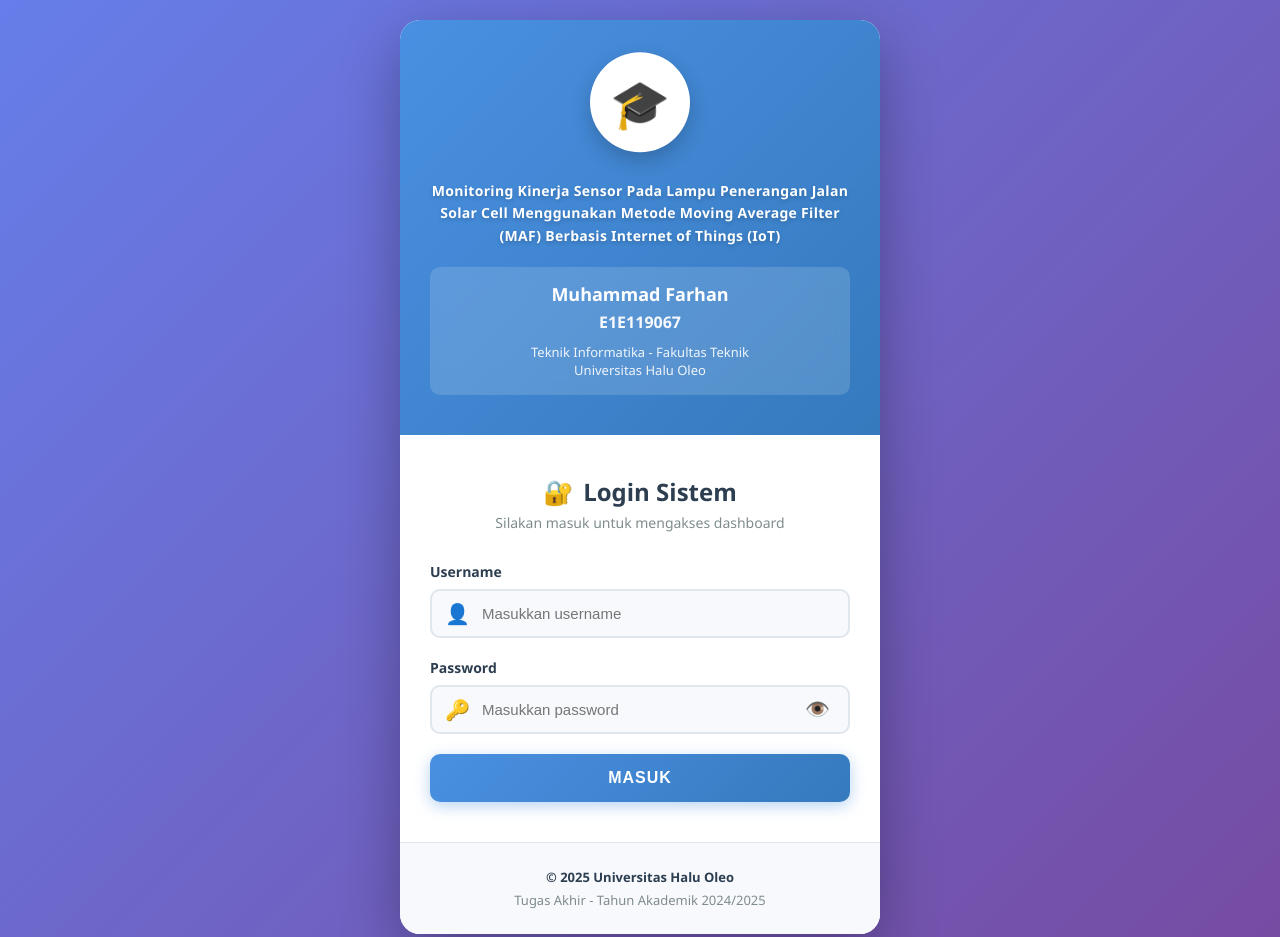
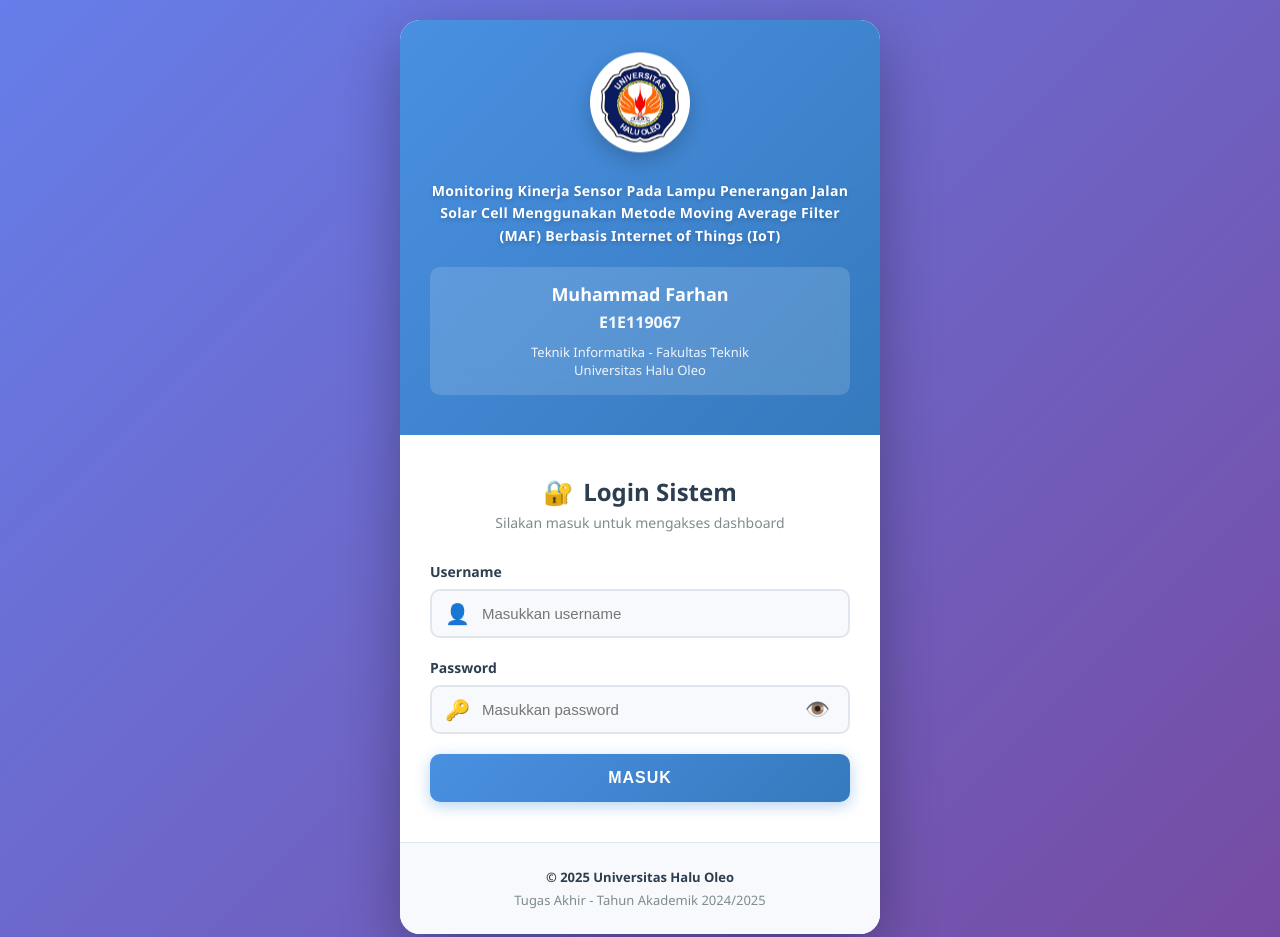
Before and after one commit to alfianyudi/pju-monitoring, a website: page public/login.html in a window 1280 px wide. Shown: the top 937 px of the page. Drawn offline with Linux system fonts and the light colour scheme.

Commit message:
Update login page title and logo

```diff
--- a/public/login.html
+++ b/public/login.html
@@ -3,7 +3,7 @@
 <head>
     <meta charset="UTF-8">
     <meta name="viewport" content="width=device-width, initial-scale=1.0">
-    <title>Login - Sistem Monitoring PJU</title>
+    <title>Login - PJU MAF</title>
     <style>
         /* =========================================
            RESET & BASE STYLES
@@ -70,9 +70,10 @@
             display: inline-flex;
             align-items: center;
             justify-content: center;
-            font-size: 48px;
+            /* font-size: 48px; */ /* Hapus ini */
             box-shadow: 0 8px 20px rgba(0, 0, 0, 0.2);
             animation: logoFloat 3s ease-in-out infinite;
+            overflow: hidden; /* Tambah ini */
         }
 
         @keyframes logoFloat {
@@ -343,7 +344,9 @@
         <div class="login-header">
             <!-- Logo -->
             <div class="logo-container">
-                <div class="logo">🎓</div>
+                <div class="logo">
+                    <img src="assets/logo-uho.png" alt="Logo UHO" style="width: 80px; height: 80px; object-fit: contain;">
+                </div>
             </div>
 
             <!-- Thesis Title -->
```
